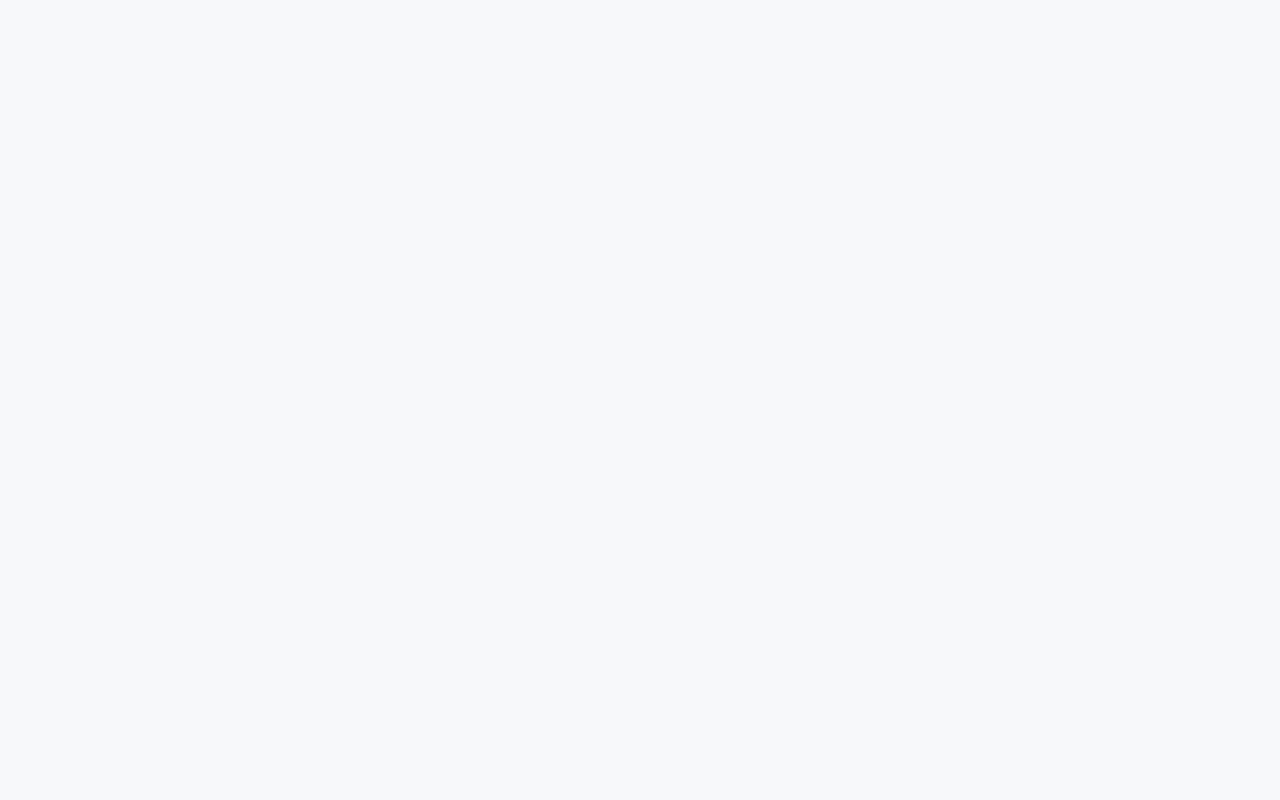
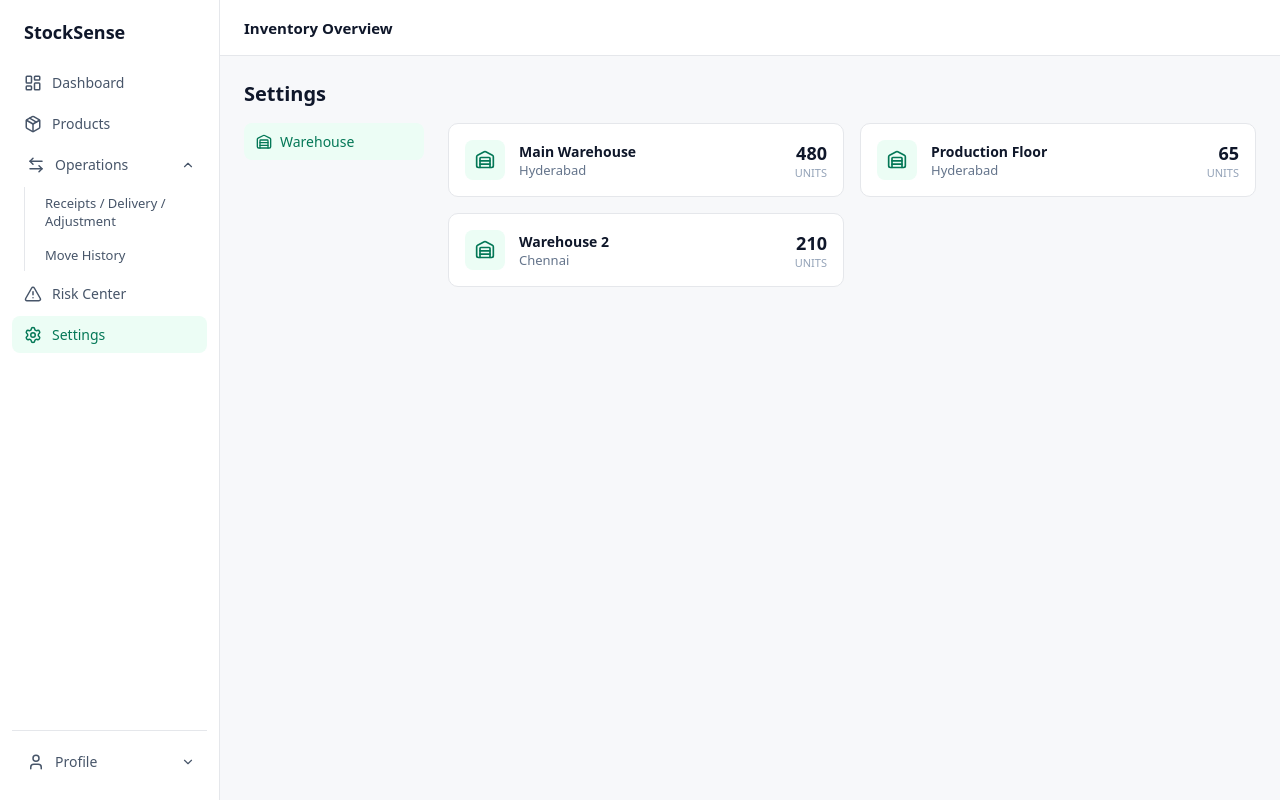
Before and after one commit to gorgeousChampion/Stocksense-Odoo, a React (Vite) app in the folder frontend/: page /settings in a window 1280 px wide. Before the commit this address had no page. Built offline with nearby package versions, Linux system fonts and the light colour scheme.

Commit message:
Restructure sidebar nav and Settings page per spec, add Warehouse sub-tab

```diff
--- a/frontend/src/App.jsx
+++ b/frontend/src/App.jsx
@@ -2,7 +2,7 @@ import { BrowserRouter, Routes, Route } from 'react-router-dom'
 import AppLayout from './layouts/AppLayout'
 import Dashboard from './pages/Dashboard'
 import Products from './pages/Products'
-import Warehouses from './pages/Warehouses'
+import Settings from './pages/Settings'
 import Operations from './pages/Operations'
 import Ledger from './pages/Ledger'
 import RiskCenter from './pages/RiskCenter'
@@ -14,7 +14,7 @@ export default function App() {
         <Route element={<AppLayout />}>
           <Route path="/" element={<Dashboard />} />
           <Route path="/products" element={<Products />} />
-          <Route path="/warehouses" element={<Warehouses />} />
+          <Route path="/settings" element={<Settings />} />
           <Route path="/operations" element={<Operations />} />
           <Route path="/ledger" element={<Ledger />} />
           <Route path="/risk" element={<RiskCenter />} />
--- a/frontend/src/layouts/AppLayout.css
+++ b/frontend/src/layouts/AppLayout.css
@@ -11,6 +11,7 @@
   display: flex;
   flex-direction: column;
   padding: 20px 12px;
+  height: 100vh;
 }
 
 .sidebar-brand {
@@ -71,3 +72,49 @@
 .page-content {
   padding: 24px;
 }
+
+.nav-group-toggle {
+  width: 100%;
+  background: none;
+  border: none;
+  border-left: 3px solid transparent;
+  cursor: pointer;
+  font-family: inherit;
+}
+
+.chevron {
+  margin-left: auto;
+  transition: transform 0.15s;
+}
+
+.chevron.open {
+  transform: rotate(180deg);
+}
+
+.nav-subgroup {
+  display: flex;
+  flex-direction: column;
+  gap: 2px;
+  margin-left: 12px;
+  border-left: 1px solid #e5e7eb;
+  padding-left: 8px;
+}
+
+.nav-sub {
+  font-size: 13px;
+  padding: 7px 12px;
+  background: none;
+  border-right: none;
+  border-top: none;
+  border-bottom: none;
+  cursor: pointer;
+  width: 100%;
+  text-align: left;
+  font-family: inherit;
+}
+
+.sidebar-profile {
+  margin-top: auto;
+  padding-top: 12px;
+  border-top: 1px solid #e5e7eb;
+}
--- a/frontend/src/layouts/AppLayout.jsx
+++ b/frontend/src/layouts/AppLayout.jsx
@@ -1,34 +1,73 @@
+import { useState } from 'react'
 import { NavLink, Outlet } from 'react-router-dom'
-import { LayoutDashboard, Package, Warehouse, ArrowLeftRight, ScrollText, AlertTriangle } from 'lucide-react'
+import { LayoutDashboard, Package, ArrowLeftRight, ScrollText, AlertTriangle, Settings, ChevronDown, User, LogOut } from 'lucide-react'
 import './AppLayout.css'
 
-const navItems = [
-  { to: '/', label: 'Dashboard', icon: LayoutDashboard, end: true },
-  { to: '/products', label: 'Products', icon: Package },
-  { to: '/warehouses', label: 'Warehouses', icon: Warehouse },
-  { to: '/operations', label: 'Stock Operations', icon: ArrowLeftRight },
-  { to: '/ledger', label: 'Inventory Ledger', icon: ScrollText },
-  { to: '/risk', label: 'Risk Center', icon: AlertTriangle },
-]
+export default function AppLayout() {
+  const [operationsOpen, setOperationsOpen] = useState(true)
+  const [profileOpen, setProfileOpen] = useState(false)
 
-export default function AppLayout() {
   return (
     <div className="app-shell">
       <aside className="sidebar">
         <div className="sidebar-brand">StockSense</div>
         <nav className="sidebar-nav">
-          {navItems.map(({ to, label, icon: Icon, end }) => (
-            <NavLink
-              key={to}
-              to={to}
-              end={end}
-              className={({ isActive }) => `nav-item${isActive ? ' active' : ''}`}
-            >
-              <Icon size={18} />
-              <span>{label}</span>
-            </NavLink>
-          ))}
+          <NavLink to="/" end className={({ isActive }) => `nav-item${isActive ? ' active' : ''}`}>
+            <LayoutDashboard size={18} />
+            <span>Dashboard</span>
+          </NavLink>
+
+          <NavLink to="/products" className={({ isActive }) => `nav-item${isActive ? ' active' : ''}`}>
+            <Package size={18} />
+            <span>Products</span>
+          </NavLink>
+
+          <button className="nav-item nav-group-toggle" onClick={() => setOperationsOpen(o => !o)}>
+            <ArrowLeftRight size={18} />
+            <span>Operations</span>
+            <ChevronDown size={14} className={`chevron${operationsOpen ? ' open' : ''}`} />
+          </button>
+          {operationsOpen && (
+            <div className="nav-subgroup">
+              <NavLink to="/operations" className={({ isActive }) => `nav-item nav-sub${isActive ? ' active' : ''}`}>
+                <span>Receipts / Delivery / Adjustment</span>
+              </NavLink>
+              <NavLink to="/ledger" className={({ isActive }) => `nav-item nav-sub${isActive ? ' active' : ''}`}>
+                <span>Move History</span>
+              </NavLink>
+            </div>
+          )}
+
+          <NavLink to="/risk" className={({ isActive }) => `nav-item${isActive ? ' active' : ''}`}>
+            <AlertTriangle size={18} />
+            <span>Risk Center</span>
+          </NavLink>
+
+          <NavLink to="/settings" className={({ isActive }) => `nav-item${isActive ? ' active' : ''}`}>
+            <Settings size={18} />
+            <span>Settings</span>
+          </NavLink>
         </nav>
+
+        <div className="sidebar-profile">
+          <button className="nav-item nav-group-toggle" onClick={() => setProfileOpen(o => !o)}>
+            <User size={18} />
+            <span>Profile</span>
+            <ChevronDown size={14} className={`chevron${profileOpen ? ' open' : ''}`} />
+          </button>
+          {profileOpen && (
+            <div className="nav-subgroup">
+              <button className="nav-item nav-sub">
+                <User size={14} />
+                <span>My Profile</span>
+              </button>
+              <button className="nav-item nav-sub">
+                <LogOut size={14} />
+                <span>Logout</span>
+              </button>
+            </div>
+          )}
+        </div>
       </aside>
       <div className="main-area">
         <header className="top-header">
--- /dev/null
+++ b/frontend/src/pages/Settings.css
@@ -0,0 +1,49 @@
+.settings-page {
+  display: flex;
+  flex-direction: column;
+  gap: 16px;
+}
+
+.settings-layout {
+  display: flex;
+  gap: 24px;
+}
+
+.settings-nav {
+  display: flex;
+  flex-direction: column;
+  gap: 4px;
+  width: 180px;
+  flex-shrink: 0;
+}
+
+.settings-nav-item {
+  display: flex;
+  align-items: center;
+  gap: 8px;
+  background: none;
+  border: none;
+  border-radius: 8px;
+  padding: 9px 12px;
+  font-size: 14px;
+  font-weight: 500;
+  color: #64748b;
+  cursor: pointer;
+  text-align: left;
+  font-family: inherit;
+}
+
+.settings-nav-item:hover {
+  background: #f1f5f9;
+  color: #0f172a;
+}
+
+.settings-nav-item.active {
+  background: #ecfdf5;
+  color: #047857;
+}
+
+.settings-content {
+  flex: 1;
+  min-width: 0;
+}
--- /dev/null
+++ b/frontend/src/pages/Settings.jsx
@@ -0,0 +1,39 @@
+import { useState } from 'react'
+import { Warehouse } from 'lucide-react'
+import Warehouses from './Warehouses'
+import './Settings.css'
+
+const SETTINGS_TABS = [
+  { key: 'warehouse', label: 'Warehouse', icon: Warehouse },
+]
+
+export default function Settings() {
+  const [activeTab, setActiveTab] = useState('warehouse')
+
+  return (
+    <div className="settings-page">
+      <div className="page-header">
+        <h1>Settings</h1>
+      </div>
+
+      <div className="settings-layout">
+        <nav className="settings-nav">
+          {SETTINGS_TABS.map(t => (
+            <button
+              key={t.key}
+              className={`settings-nav-item${activeTab === t.key ? ' active' : ''}`}
+              onClick={() => setActiveTab(t.key)}
+            >
+              <t.icon size={16} />
+              {t.label}
+            </button>
+          ))}
+        </nav>
+
+        <div className="settings-content">
+          {activeTab === 'warehouse' && <Warehouses />}
+        </div>
+      </div>
+    </div>
+  )
+}
--- a/frontend/src/pages/Warehouses.jsx
+++ b/frontend/src/pages/Warehouses.jsx
@@ -5,10 +5,6 @@ import './Warehouses.css'
 export default function Warehouses() {
   return (
     <div className="warehouses-page">
-      <div className="page-header">
-        <h1>Warehouses</h1>
-      </div>
-
       <div className="warehouse-grid">
         {mockWarehouses.map(w => (
           <div key={w.id} className="warehouse-card">
```
